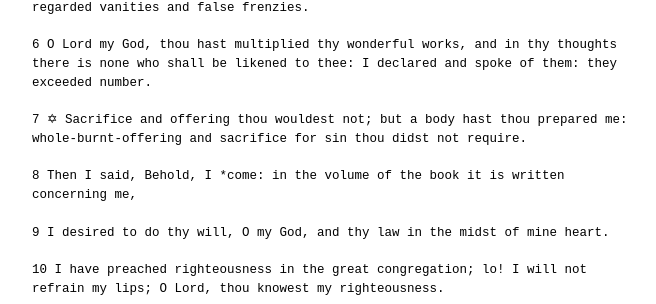
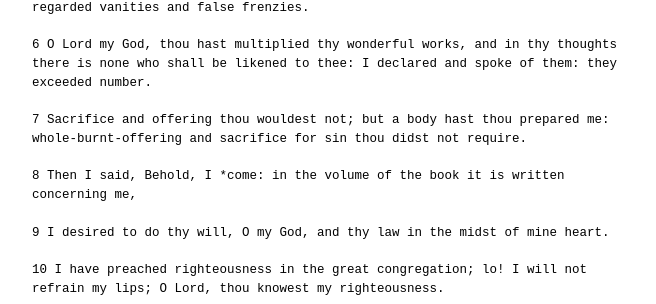
Before and after one commit to ronim-efrin/kitab, a Jekyll site: the page built from Joe.md, in a window 1280 px wide and 900 px high, scrolled down 3356 px. Shown: the part 147-451 px from the top of the window, without its empty margins (308-964 px from the left). Built offline with Jekyll 4.4.1, drawn with Linux system fonts in a browser that asks for light colours.

Commit message:
Update Joe.md

```diff
--- a/Joe.md
+++ b/Joe.md
@@ -76,7 +76,7 @@ permalink: prayer
 <br>4 And he put a new song into my mouth, even a hymn to our God: many shall see it, and fear, and shall hope in the Lord.
 <br>5 Blessed is the man whose hope is the name of the Lord, and who has not regarded vanities and false frenzies.
 <br>6 O Lord my God, thou hast multiplied thy wonderful works, and in thy thoughts there is none who shall be likened to thee: I declared and spoke of them: they exceeded number.
-<br>7 ✡ Sacrifice and offering thou wouldest not; but a body hast thou prepared me: whole-burnt-offering and sacrifice for sin thou didst not require.
+<br>7 Sacrifice and offering thou wouldest not; but a body hast thou prepared me: whole-burnt-offering and sacrifice for sin thou didst not require.
 <br>8 Then I said, Behold, I *come: in the volume of the book it is written concerning me,
 <br>9 I desired to do thy will, O my God, and thy law in the midst of mine heart.
 <br>10 I have preached righteousness in the great congregation; lo! I will not refrain my lips; O Lord, thou knowest my righteousness.
```
